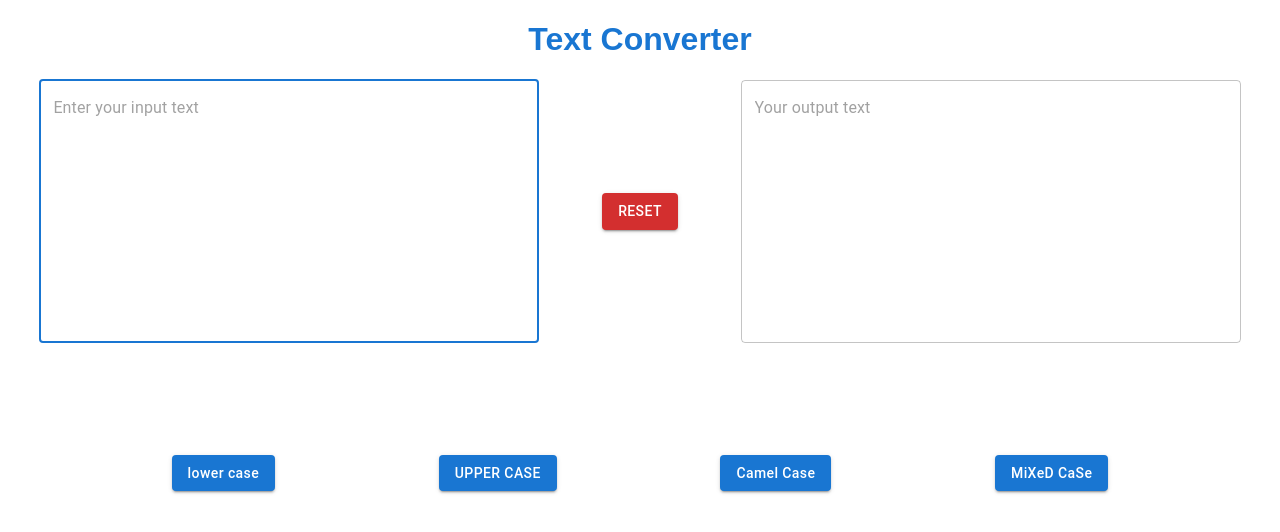
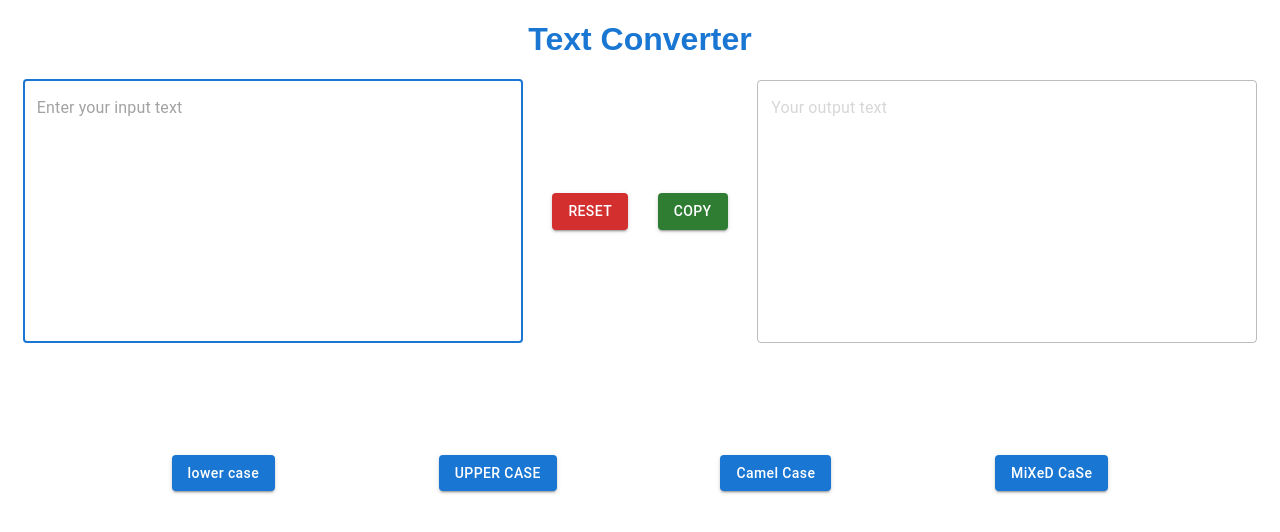
Before and after one commit to kanagu555/text-converter, a React (Create React App) app: page / in a window 1280 px wide. Shown: the top 532 px of the page. Built offline with nearby package versions, Linux system fonts and the light colour scheme.

Commit message:
added use context and lower & upper btn functionalitys

```diff
--- a/src/App.js
+++ b/src/App.js
@@ -1,13 +1,22 @@
-import React from 'react';
-import MainBtn from './components/ButtonFields/MainBtn';
-import MainForm from './components/FormFields/MainForm'
-import './App.css'
+import React, { createContext, useState } from "react";
+import MainBtn from "./components/ButtonFields/MainBtn";
+import MainForm from "./components/FormFields/MainForm";
+import "./App.css";
+
+export const AppContext = createContext();
 
 function App() {
+  const [inputValue, setInputValue] = useState("");
+  const [outputValue, setOutputValue] = useState("");
+
   return (
-    <div className='bg-height'>
-      <MainForm />
-      <MainBtn />
+    <div className="bg-height">
+      <AppContext.Provider
+        value={[inputValue, setInputValue, outputValue, setOutputValue]}
+      >
+        <MainForm />
+        <MainBtn />
+      </AppContext.Provider>
     </div>
   );
 }
--- /dev/null
+++ b/src/components/ButtonFields/CopyBtn.js
@@ -0,0 +1,21 @@
+import { Button } from '@mui/material'
+import React, { useContext } from 'react'
+import {AppContext} from './../../App'
+
+function CopyBtn() {
+
+  const copyBtnContext = useContext(AppContext)
+  const outputValue = copyBtnContext[2]
+
+  const copyFunc = () => {
+    navigator.clipboard.writeText(outputValue)
+  }
+
+  return (
+    <div>
+        <Button variant="contained" color="success" onClick={copyFunc}>Copy</Button>
+    </div>
+  )
+}
+
+export default CopyBtn
--- a/src/components/ButtonFields/LowerCaseBtn.js
+++ b/src/components/ButtonFields/LowerCaseBtn.js
@@ -1,17 +1,22 @@
+import React, { useContext } from "react";
 import { Button } from "@mui/material";
-import React from "react";
 import "./Button.css";
+import { AppContext } from "../../App";
 
 const LowerCaseBtn = () => {
+  const LowerCaseBtnContext = useContext(AppContext);
+  const [inputValue, setOutputValue] = [LowerCaseBtnContext[0],LowerCaseBtnContext[3]];
 
-    const toLower = () => {
-
-    }
+  const toLower = () => {
+    setOutputValue(inputValue.toLowerCase())
+  };
 
   return (
     <div>
-      <Button style={{ textTransform: "none" }} variant="contained"
-      onClick={toLower}
+      <Button
+        style={{ textTransform: "none" }}
+        variant="contained"
+        onClick={toLower}
       >
         lower case
       </Button>
--- a/src/components/ButtonFields/ResetBtn.js
+++ b/src/components/ButtonFields/ResetBtn.js
@@ -1,10 +1,20 @@
 import { Button } from '@mui/material'
-import React from 'react'
+import React, { useContext } from 'react'
+import {AppContext} from './../../App'
 
 function ResetBtn() {
+
+  const resetBtnContext = useContext(AppContext)
+  const [setInputValue, setOutputValue] = [resetBtnContext[1], resetBtnContext[3]]
+
+  const resetFunc = () => {
+    setInputValue('')
+    setOutputValue('')
+  }
+
   return (
     <div>
-        <Button variant="contained" color="error">Reset</Button>
+        <Button variant="contained" color="error" onClick={resetFunc}>Reset</Button>
     </div>
   )
 }
--- a/src/components/ButtonFields/UpperCaseBtn.js
+++ b/src/components/ButtonFields/UpperCaseBtn.js
@@ -1,10 +1,20 @@
+import React, { useContext } from "react";
 import { Button } from "@mui/material";
-import React from "react";
+import { AppContext } from "../../App";
 
 const UpperCaseBtn = () => {
+  const upperCaseBtnContext = useContext(AppContext);
+  const [inputValue, setOutputValue] = [upperCaseBtnContext[0],upperCaseBtnContext[3]];
+
+  const toUpper = () => {
+    setOutputValue(inputValue.toUpperCase())
+  }
+
   return (
     <div>
-      <Button style={{ textTransform: "none" }} variant="contained">UPPER CASE</Button>
+      <Button style={{ textTransform: "none" }} variant="contained" onClick={toUpper}>
+        UPPER CASE
+      </Button>
     </div>
   );
 };
--- a/src/components/FormFields/InputTextForm.js
+++ b/src/components/FormFields/InputTextForm.js
@@ -1,7 +1,21 @@
-import React from "react";
+import React, { useContext } from "react";
 import TextField from "@mui/material/TextField";
+import { AppContext } from "./../../App";
+
 
 const InputTextForm = () => {
+  const inputTextFormContext = useContext(AppContext)
+  const [inputValue, setInputValue] = inputTextFormContext
+
+
+  const inputFunc = (e) => {
+    setInputValue(e.target.value);
+  };
+
+  // useEffect(() => {
+  //   console.log('inputValue:', inputValue);
+  //   },[inputValue])
+
   return (
     <div>
       <TextField
@@ -10,6 +24,8 @@ const InputTextForm = () => {
         multiline
         rows={10}
         autoFocus
+        value={inputValue}
+        onChange={inputFunc}
       />
     </div>
   );
--- a/src/components/FormFields/MainForm.js
+++ b/src/components/FormFields/MainForm.js
@@ -3,6 +3,7 @@ import InputTextForm from "./InputTextForm";
 import OutputTextForm from "./OutputTextForm";
 import ResetBtn from '../ButtonFields/ResetBtn'
 import "./Form.css";
+import CopyBtn from "../ButtonFields/CopyBtn";
 
 function App() {
   return (
@@ -11,6 +12,7 @@ function App() {
       <div className="flex-form-container">
         <InputTextForm />
         <ResetBtn />
+        <CopyBtn />
         <OutputTextForm />
       </div>
     </div>
--- a/src/components/FormFields/OutputTextForm.js
+++ b/src/components/FormFields/OutputTextForm.js
@@ -1,14 +1,20 @@
-import React from "react";
+import React, {useContext} from "react";
 import TextField from "@mui/material/TextField";
+import { AppContext } from "../../App";
 
 const OutputTextForm = () => {
+  const outputTextFormContext = useContext(AppContext)
+  const outputValue = outputTextFormContext[2];
+
   return (
     <div>
       <TextField
         style={{ width: 500 }}
         placeholder="Your output text"
         multiline
+        value={outputValue}
         rows={10}
+        disabled
       />
     </div>
   );
```
